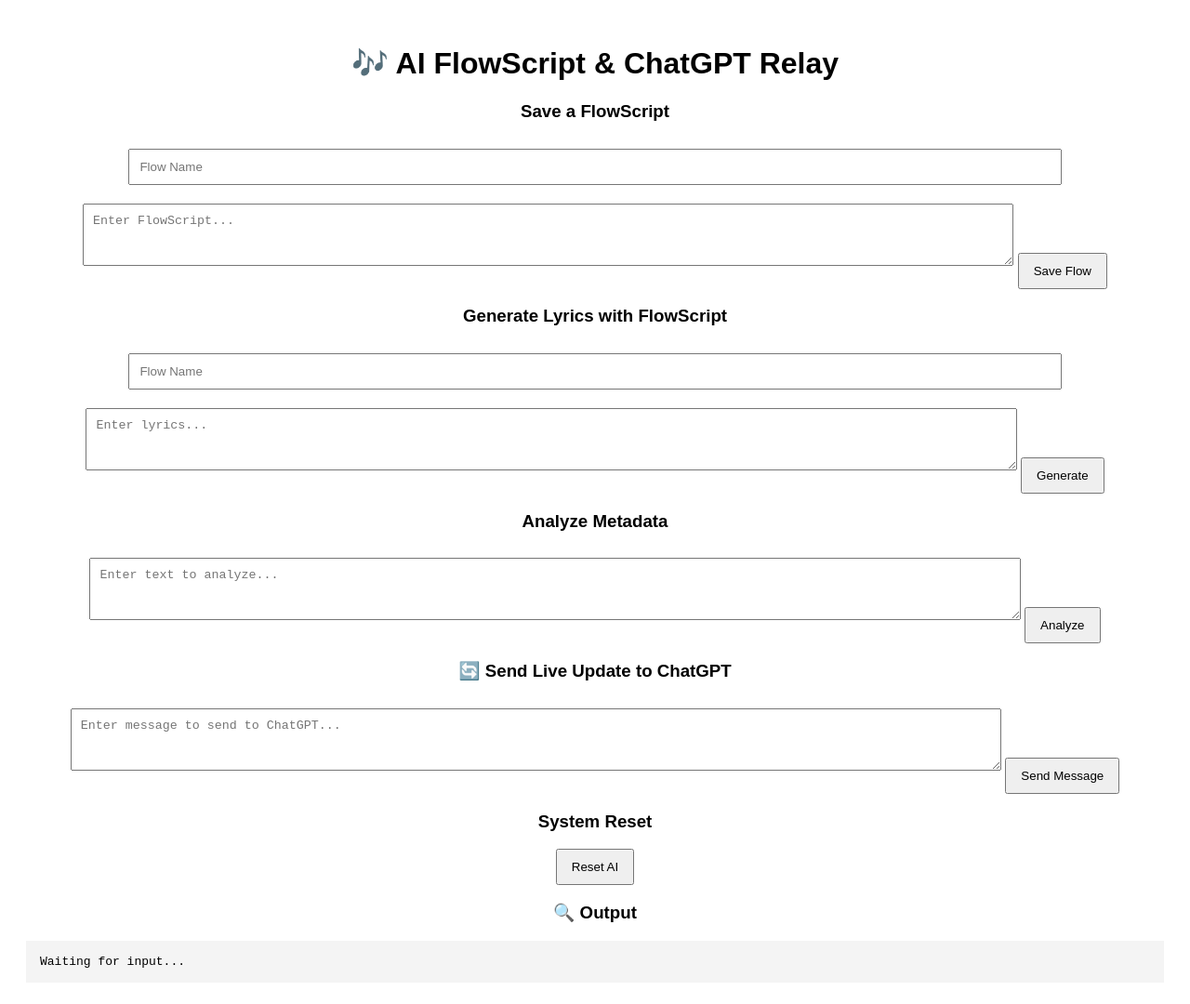
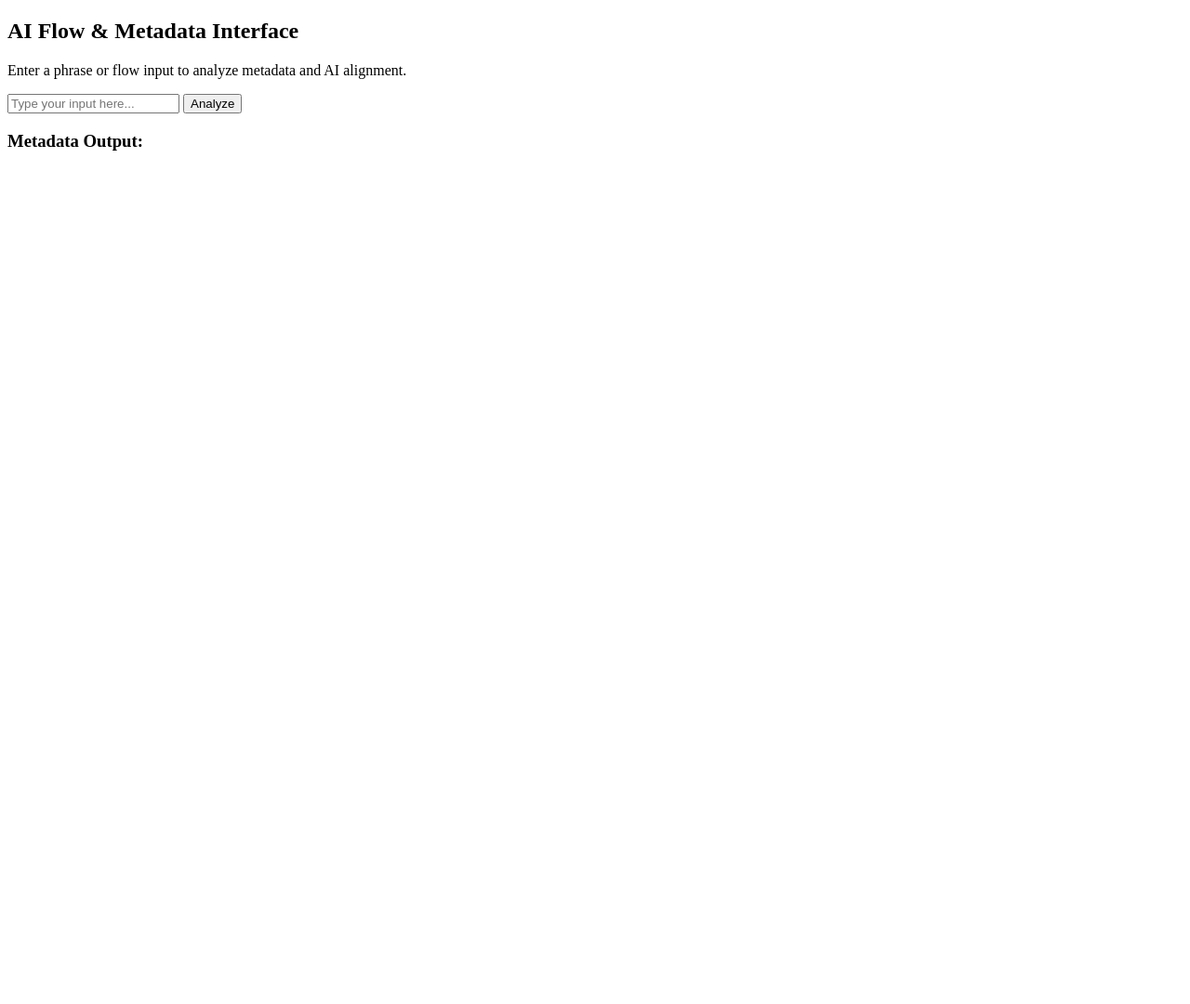
Before and after one commit to Kelushael/Kels-repos, a plain HTML site: page index.html in a window 1280 px wide. Shown: the whole page at 93% size. After the commit the page ends 800 px from the top, so only its background shows below. Drawn offline with Linux system fonts and the light colour scheme.

Commit message:
Update index.html
1.	“AI flow UI update” 	2.	“Optimized input handling” 	3.	“Refined metadata view” 	4.	“Frontend sync update” 	5.	“Improved AI interaction

```diff
--- a/index.html
+++ b/index.html
@@ -3,102 +3,33 @@
 <head>
     <meta charset="UTF-8">
     <meta name="viewport" content="width=device-width, initial-scale=1.0">
-    <title>FlowScript AI & ChatGPT Live Relay</title>
-    <style>
-        body { font-family: Arial, sans-serif; text-align: center; padding: 20px; }
-        textarea, input { width: 80%; padding: 10px; margin: 10px 0; }
-        button { padding: 10px 15px; cursor: pointer; }
-        pre { background: #f4f4f4; padding: 15px; text-align: left; }
-    </style>
+    <title>AI Flow & Metadata Interface</title>
+    <script>
+        async function analyzeText() {
+            const prompt = document.getElementById("prompt").value;
+            if (!prompt) {
+                alert("Please enter a prompt!");
+                return;
+            }
+
+            const response = await fetch("/analyze", {
+                method: "POST",
+                headers: { "Content-Type": "application/json" },
+                body: JSON.stringify({ prompt })
+            });
+
+            const data = await response.json();
+            document.getElementById("result").innerText = JSON.stringify(data.metadata, null, 2);
+        }
+    </script>
 </head>
 <body>
-    <h1>🎶 AI FlowScript & ChatGPT Relay</h1>
-
-    <!-- FLOW SCRIPT FUNCTIONALITY -->
-    <h3>Save a FlowScript</h3>
-    <input id="flowName" type="text" placeholder="Flow Name">
-    <textarea id="flowScript" rows="3" placeholder="Enter FlowScript..."></textarea>
-    <button onclick="saveFlow()">Save Flow</button>
-
-    <h3>Generate Lyrics with FlowScript</h3>
-    <input id="flowToUse" type="text" placeholder="Flow Name">
-    <textarea id="lyrics" rows="3" placeholder="Enter lyrics..."></textarea>
-    <button onclick="generateLyrics()">Generate</button>
-
-    <h3>Analyze Metadata</h3>
-    <textarea id="analyzePrompt" rows="3" placeholder="Enter text to analyze..."></textarea>
+    <h2>AI Flow & Metadata Interface</h2>
+    <p>Enter a phrase or flow input to analyze metadata and AI alignment.</p>
+    <input type="text" id="prompt" placeholder="Type your input here...">
     <button onclick="analyzeText()">Analyze</button>
 
-    <h3>🔄 Send Live Update to ChatGPT</h3>
-    <textarea id="relayMessage" rows="3" placeholder="Enter message to send to ChatGPT..."></textarea>
-    <button onclick="sendRelay()">Send Message</button>
-
-    <h3>System Reset</h3>
-    <button onclick="resetSystem()">Reset AI</button>
-
-    <h3>🔍 Output</h3>
-    <pre id="output">Waiting for input...</pre>
-
-    <script>
-        async function saveFlow() {
-            let name = document.getElementById("flowName").value;
-            let script = document.getElementById("flowScript").value;
-
-            let response = await fetch("/save_flow", {
-                method: "POST",
-                headers: { "Content-Type": "application/json" },
-                body: JSON.stringify({ flow_name: name, flow_script: script })
-            });
-
-            let data = await response.json();
-            document.getElementById("output").innerText = data.message;
-        }
-
-        async function generateLyrics() {
-            let flowName = document.getElementById("flowToUse").value;
-            let lyrics = document.getElementById("lyrics").value;
-
-            let response = await fetch("/generate_with_flow", {
-                method: "POST",
-                headers: { "Content-Type": "application/json" },
-                body: JSON.stringify({ flow_name: flowName, lyrics: lyrics })
-            });
-
-            let data = await response.json();
-            document.getElementById("output").innerText = data.blended_lyrics || data.error;
-        }
-
-        async function analyzeText() {
-            let prompt = document.getElementById("analyzePrompt").value;
-
-            let response = await fetch("/analyze", {
-                method: "POST",
-                headers: { "Content-Type": "application/json" },
-                body: JSON.stringify({ prompt: prompt })
-            });
-
-            let data = await response.json();
-            document.getElementById("output").innerText = JSON.stringify(data.metadata, null, 2);
-        }
-
-        async function sendRelay() {
-            let message = document.getElementById("relayMessage").value;
-
-            let response = await fetch("/relay_message", {
-                method: "POST",
-                headers: { "Content-Type": "application/json" },
-                body: JSON.stringify({ message: message })
-            });
-
-            let data = await response.json();
-            document.getElementById("output").innerText = data.response || data.error;
-        }
-
-        async function resetSystem() {
-            let response = await fetch("/reset");
-            let data = await response.json();
-            document.getElementById("output").innerText = data.message;
-        }
-    </script>
+    <h3>Metadata Output:</h3>
+    <pre id="result"></pre>
 </body>
 </html>
```
